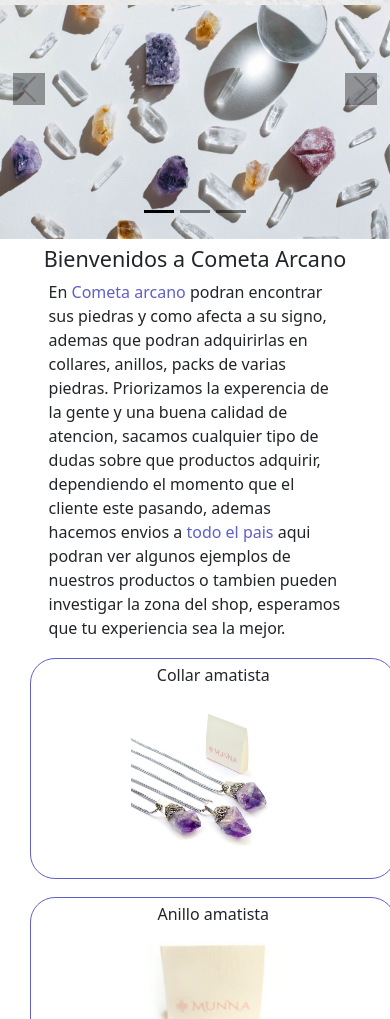
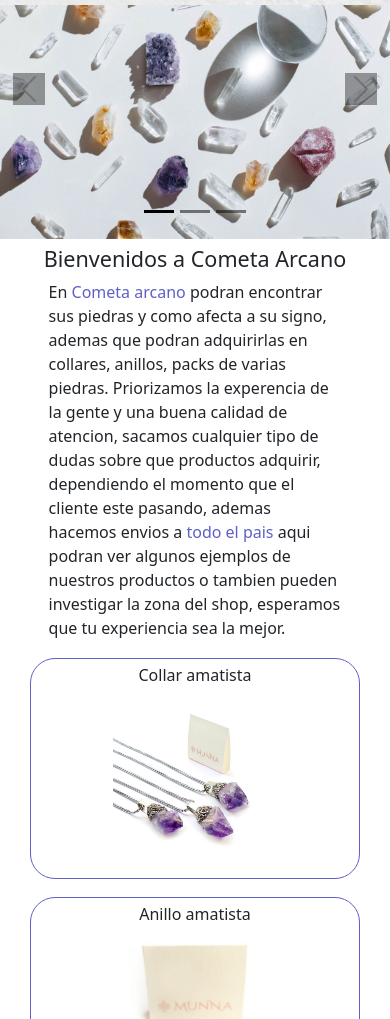
Before and after one commit to JuanAlabart/Cometa-arcano, a website: page index.html in a window 390 px wide. Shown: the part 81-1100 px from the top of the page. Drawn offline with nearby package versions, Linux system fonts and the light colour scheme; a web font is replaced by a local one.

Commit message:
width-imgs del index

```diff
--- a/scss/_index.scss
+++ b/scss/_index.scss
@@ -49,8 +49,8 @@
       display: block !important;
    }
    .flex div{
-    width: 100%;
-    padding: 2% 5%;
+    width: 90%;
+    padding: 2% 0%;
     text-align: center;
   }
 
```
Also changed, not shown: css/styles.css.
